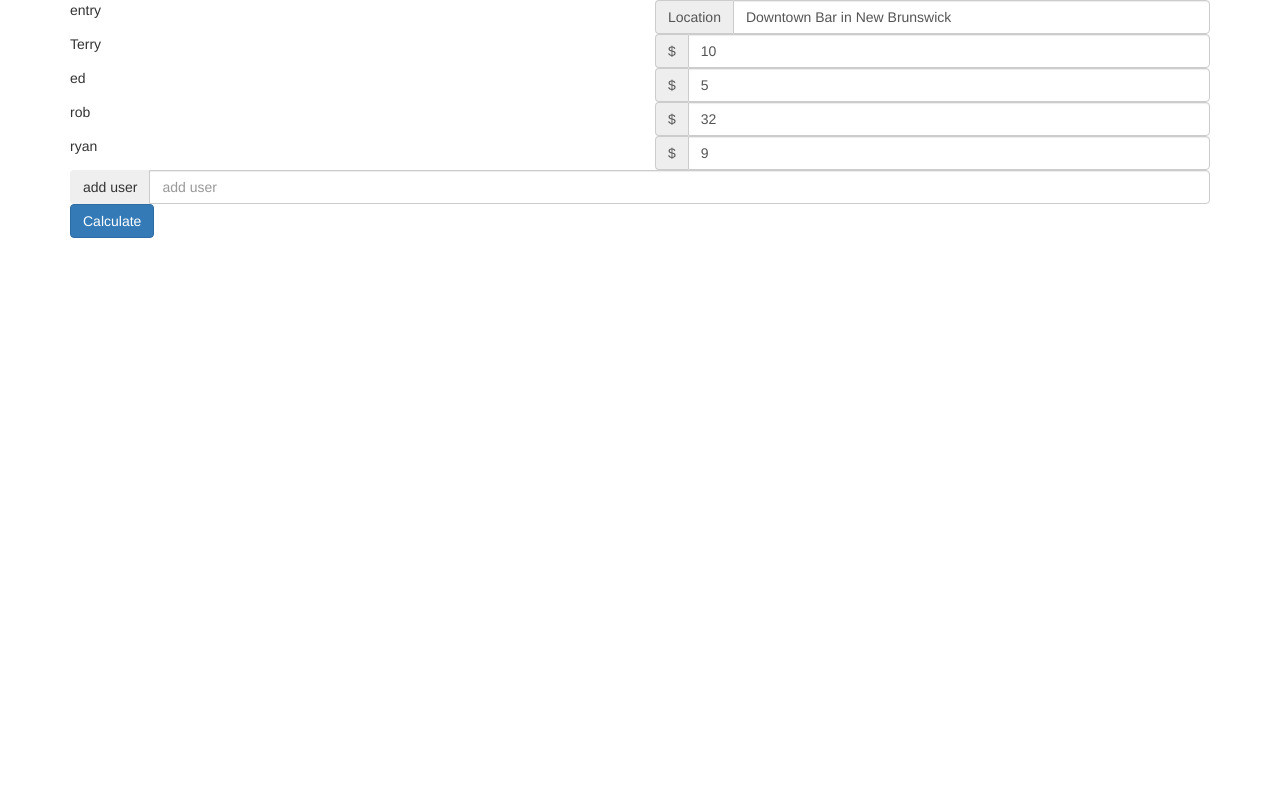
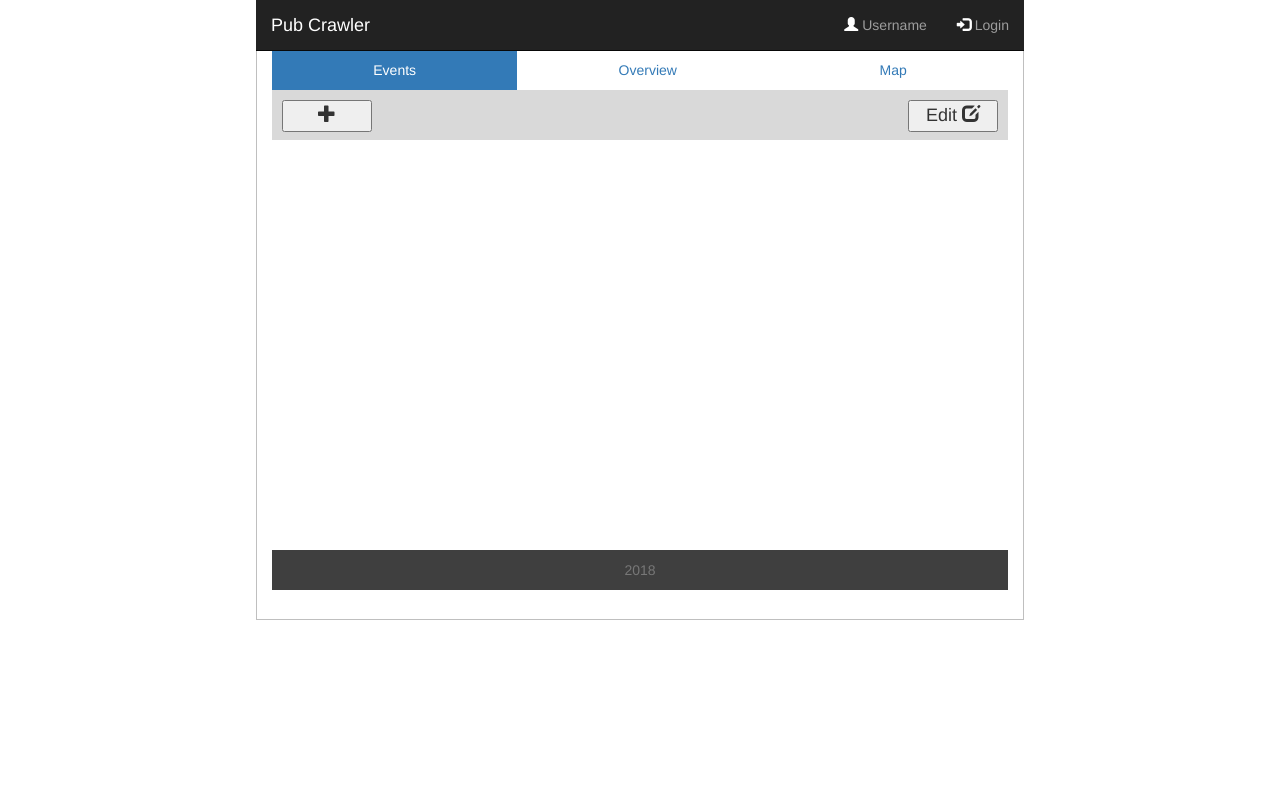
Before and after one commit to trrychng/ProjectOne, a plain HTML site: page index.html in a window 1280 px wide. Drawn offline with nearby package versions, Linux system fonts and the light colour scheme; no server answers.

Commit message:
update index.html from layout.hjtml
moving layout.html information to index.html

```diff
--- a/index.html
+++ b/index.html
@@ -1,127 +1,202 @@
 <!DOCTYPE html>
-<html>
+<html lang="en">
+
 <head>
-	<link rel="stylesheet" type="text/css" href="assets/css/reset.css">
-	<link rel="stylesheet" type="text/css" href="assets/css/style.css">
-	<link rel="stylesheet" href="https://maxcdn.bootstrapcdn.com/bootstrap/3.3.6/css/bootstrap.min.css" integrity="sha384-1q8mTJOASx8j1Au+a5WDVnPi2lkFfwwEAa8hDDdjZlpLegxhjVME1fgjWPGmkzs7" crossorigin="anonymous">
-	<title></title>
+   <!-- Required meta tags -->
+    <meta charset="utf-8">
+  <title>Pub Crawler</title>
+
+    <meta name="viewport" content="width=device-width, initial-scale=1, shrink-to-fit=no">
+    <!-- Latest compiled and minified CSS -->
+    <link href="https://maxcdn.bootstrapcdn.com/bootstrap/3.3.7/css/bootstrap.min.css" rel="stylesheet" integrity="sha384-BVYiiSIFeK1dGmJRAkycuHAHRg32OmUcww7on3RYdg4Va+PmSTsz/K68vbdEjh4u" crossorigin="anonymous">
+
+    <link rel="stylesheet" href="./assets/css/styles_ui.css">
+
 </head>
+
 <body>
 
+<div class="container outter-wrapper">
+    <nav class="navbar navbar-inverse navbar-fixed-top">
+      <div class="container-fluid">
+        <div class="navbar-header">
+          <button type="button" class="navbar-toggle" data-toggle="collapse" data-target="#myNavbar">
+            <span class="icon-bar"></span>
+            <span class="icon-bar"></span>
+            <span class="icon-bar"></span>
+          </button>
+          <a class="navbar-brand" href="#">Pub Crawler</a>
+        </div>
+        <div class="collapse navbar-collapse" id="myNavbar">
+
+          <ul class="nav navbar-nav navbar-right">
+            <li><a href="#"><span class="glyphicon glyphicon-user"></span> Username</a></li>
+            <li id="login-button"><a href="#"><span class="glyphicon glyphicon-log-in"></span> Login</a></li>
+          </ul>
+        </div>
+      </div> <!-- container-fluid 1 -->
+    </nav>
+
+    <div class="stage">
+ <!-- tab button -->
+      <div class="tab-buttons">
+        <ul class="nav nav-pills nav-justified">
+          <li class="active"><a data-toggle="pill" href="#event">Events</a></li>
+          <li><a data-toggle="pill" href="#overview">Overview</a></li>
+          <li><a data-toggle="pill" href="#map">Map</a></li>
+        </ul>
+
+      </div>
+      <div class="tab-content">
+
+ <!-- EVENTS -->
+        <div id="event" class="tab-pane fade in active events">
+          <div class="section-header">
+
+            <button id="addEvent-btn" class="add-btn">
+              <span class="glyphicon glyphicon-plus"> </span>
+            </button>
+
+            <button class="edit-btn">
+              <span>Edit</span>
+              <span class="glyphicon glyphicon-edit"> </span>
+            </button>
+          </div>
+
+          <ul class="list-group" id="event-list">
+            <!-- <li class="list-group-item event-item SELECTED" id="Event 1">Event 1</li> -->
+
+          </ul>
+        </div>
+ <!-- OVERVIEW -->
+        <div id="overview" class="tab-pane fade overview">
+          <div class="section-header">
+ <!-- When in overview this should change to currently selected -->
+            <h3 class="event-title">Pub 1</h3>
+            <p class="event-loc">location</p>
+            <p >Total Amount <span class="event-amount">$0</span></p>
 
 
+            <button id= "calc" class="cal-btn">Calculate</button>
+          </div>
 
- <div class="container">
+          <div id="display">
+
+          </div>
+        </div>
 
 
-<div class="row">
-  <div class="col-lg-6">
-   entry
-  </div>
+ <!-- MAP -->
+        <div id="map" class="tab-pane fade map">
+          <h3>Map</h3>
+          <p> </p>
+        </div>
+      </div> <!-- nav-pills -->
 
-  <div class="col-lg-6">
-    <div class="input-group">
-      </span>
-      <span class="input-group-addon">Location</span>
-      <input id="entry" type="text" class="form-control halps" aria-label="Text input with checkbox" value="Downtown Bar in New Brunswick">
-    </div>
-  </div>
-</div>
+<!-- Add mod slides up -->
+      <div id="add" class="mod">
+        <div class="mod-content" id="add-mod-content">
+          <div class="mod-header">
+            <button class="cancel-btn">Cancel</button>
+            <button id= 'done'class="done-btn">Done</button>
+          </div>  <!-- mod-header -->
+
+          <div class="form-wrapper">
+            <form action=" " id="event-form">
+              <div class="form-group">
+                <input type="text" class="form-control" id="place-event" placeholder="PLACE">
+              </div>
+              <div class="form-group">
+                <input type="location" class="form-control" id="loc-event" placeholder="LOCATION">
+              </div>
+
+              <div class="form-group guest-list">
+<!--                 <div>
+                  <input type="text" class="form-control guest" data-index="1" id="name-" placeholder="NAME">
+                  <input type="text" class="form-control amount" data-index="1" id="name-" placeholder="AMOUNT">
+                </div> -->
+              </div>
+            </form>
+            <input id ='adduserdata' type="text" class="form-control" id="name-event" placeholder="Enter Other person">
+            <div id ='adduser' class="add-guest-btn adduser" id="scroll-here" ><a href="#scroll-here"><span class="glyphicon glyphicon-plus-sign"></span> Add Guest</a></div>
+          </div>  <!-- form-wrapper -->
+
+        </div>  <!-- add-mod-conten -->
+
+      </div>  <!-- add mod -->
+
+<!-- Edit mod slides up -->
+      <div id="edit" class="mod">
+        <div class="mod-content" id="add-mod-content">
+          <div class="mod-header">
+            <button class="cancel-btn">Cancel</button>
+            <button class="done-btn">Done</button>
+          </div>  <!-- mod-header -->
+
+          <div class="form-wrapper">
+            <form action=" " id="edit-form">
+              <div class="form-group guest-list"></div>
+            </form>
+
+            <div class="add-edit-btn" id="scroll-here" ><a href="#scroll-here"><span class="glyphicon glyphicon-plus-sign"></span> Add Guest</a></div>
+          </div>  <!-- form-wrapper -->
+
+        </div>  <!-- add-mod-conten -->
+
+      </div>  <!-- edit mod -->
+  </div> <!-- stage -->
+
+  <!-- Login window content -->
+<!--   <div class="modal fade" id="loginModal" role="dialog">
+    <div class="modal-dialog">
 
 
-<div id="users">
-<div class="row">
+      <div class="modal-content">
+        <div class="modal-header">
+          <button type="button" class="close" data-dismiss="modal">&times;</button>
+          <h4 class="modal-title">Login</h4>
+        </div>
+        <div class="modal-body" >
+          <form role="form">
+            <div class="form-group">
+              <label for="usrname"><span class="glyphicon glyphicon-user"></span> Username</label>
+              <input type="text" class="form-control" id="usrname" placeholder="Enter email">
+            </div>
+            <div class="form-group">
+              <label for="psw"><span class="glyphicon glyphicon-eye-open"></span> Password</label>
+              <input type="text" class="form-control" id="psw" placeholder="Enter password">
+            </div>
+            <div class="checkbox">
+              <label><input type="checkbox" value="" checked>Remember me</label>
+            </div>
+              <button type="submit" class="btn btn-success btn-block"><span class="glyphicon glyphicon-off"></span> Login</button>
+          </form>
+        </div>
+        <div class="modal-footer">
+          <p><a href="#">Sign Up</a></p>
 
-  <div class="col-lg-6">
-   Terry
-  </div>
+          <p><a href="#">Sign Up</a> / Forgot <a href="#">Password?</a></p>
+        </div>
+      </div>
 
-  <div class="col-lg-6">
-    <div class="input-group">
-      </span>
-      <span class="input-group-addon">$</span>
-      <input id="terry" type="text" class="form-control guest" aria-label="Text input with checkbox" value=10>
-    </div>
-  </div>
-</div>
+    </div> -->  <!-- Modal -->
 
-  <div class="row">
-
-  <div class="col-lg-6">
-   ed
-  </div>
-
-  <div class="col-lg-6">
-    <div class="input-group">
-      </span>
-      <span class="input-group-addon">$</span>
-      <input id="ed" type="text" class="form-control guest" aria-label="Text input with checkbox" value=5 >
-    </div>
-  </div>
-</div>
-
-  <div class="row">
-
-  <div class="col-lg-6">
-   rob
-  </div>
-
-  <div class="col-lg-6">
-    <div class="input-group">
-      </span>
-      <span class="input-group-addon">$</span>
-      <input id="rob" type="text" class="form-control guest" aria-label="Text input with checkbox" value=32 >
-    </div>
-  </div>
-</div>
-
-  <div class="row">
-
-  <div class="col-lg-6">
-   ryan
-  </div>
-
-  <div class="col-lg-6">
-    <div class="input-group">
-      </span>
-      <span class="input-group-addon">$</span>
-      <input id="ryan" type="text" class="form-control guest" aria-label="Text input with checkbox" value=9>
-    </div>
-  </div>
-
-</div>
-
-</div>
+  <footer class="footer">
+      <span class="text-muted">2018</span>
+  </footer>
+</div> <!-- container -->
 
 
+<!-- jQuery library -->
+  <script src="https://ajax.googleapis.com/ajax/libs/jquery/3.2.1/jquery.min.js"></script>
 
- <div class="input-group">
-      <span class="input-group-btn">
-        <button id="adduser" class="btn btn-secondary" type="button">add user</button>
-      </span>
-      <input id="adduserdata" type="text" class="form-control" placeholder="add user" aria-label="Search for...">
-</div>
-
-  <div class="row">
-  <div class="col-lg-12">
-<button id= "submit" type="submit" class="btn btn-primary">Calculate</button>
-</div>
-
-  <div class="row-lg-10">
-	<div class="col-lg-10">
-
-	<div id="allocation" </div>
-
-</div>
-</div>
-</div>
+<!-- Latest compiled JavaScript -->
+  <script src="https://maxcdn.bootstrapcdn.com/bootstrap/3.3.7/js/bootstrap.min.js" integrity="sha384-Tc5IQib027qvyjSMfHjOMaLkfuWVxZxUPnCJA7l2mCWNIpG9mGCD8wGNIcPD7Txa" crossorigin="anonymous"></script>
 
 
-
-
-  <script src="https://cdnjs.cloudflare.com/ajax/libs/jquery/3.2.1/jquery.min.js"></script>
+  <script src="https://www.gstatic.com/firebasejs/4.8.1/firebase.js"></script>
   <script type="text/javascript" src="assets/javascript/logic.js"></script>
 
+</body>
 
-</body>
 </html>
```
